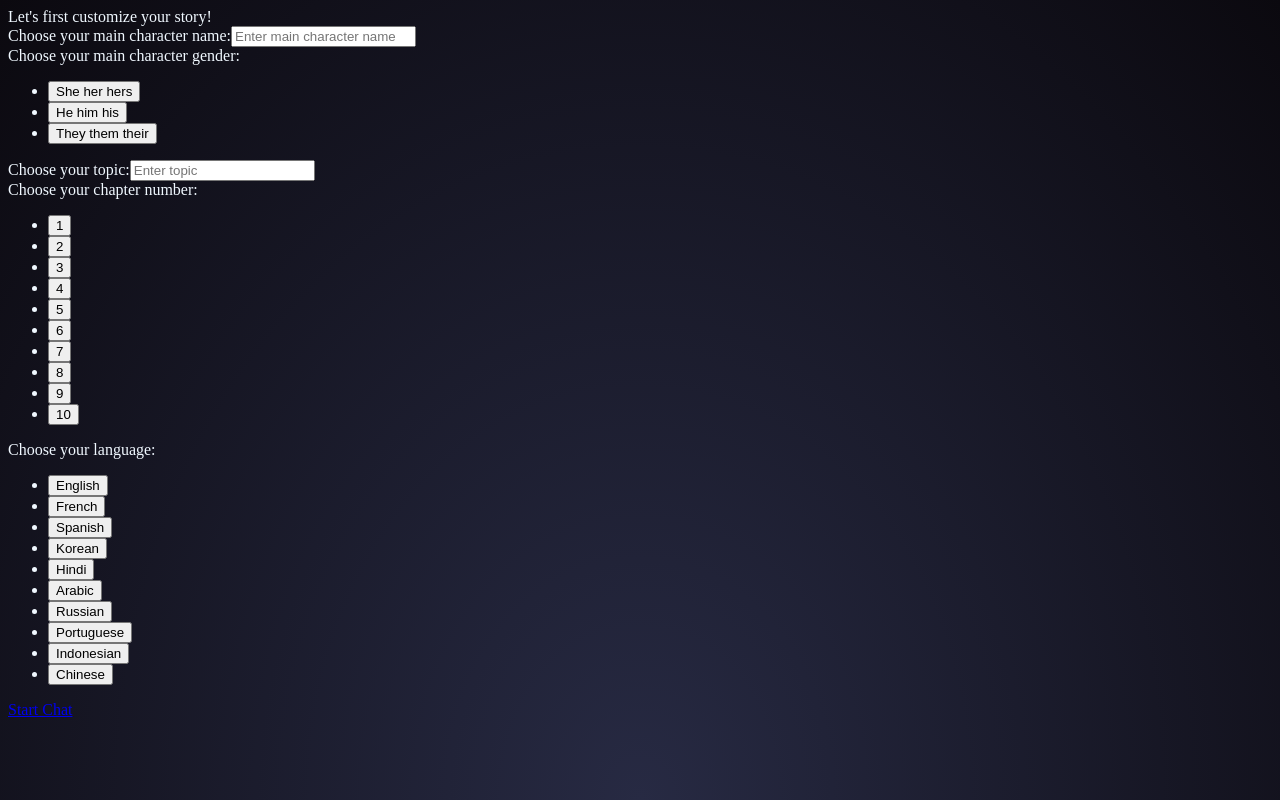
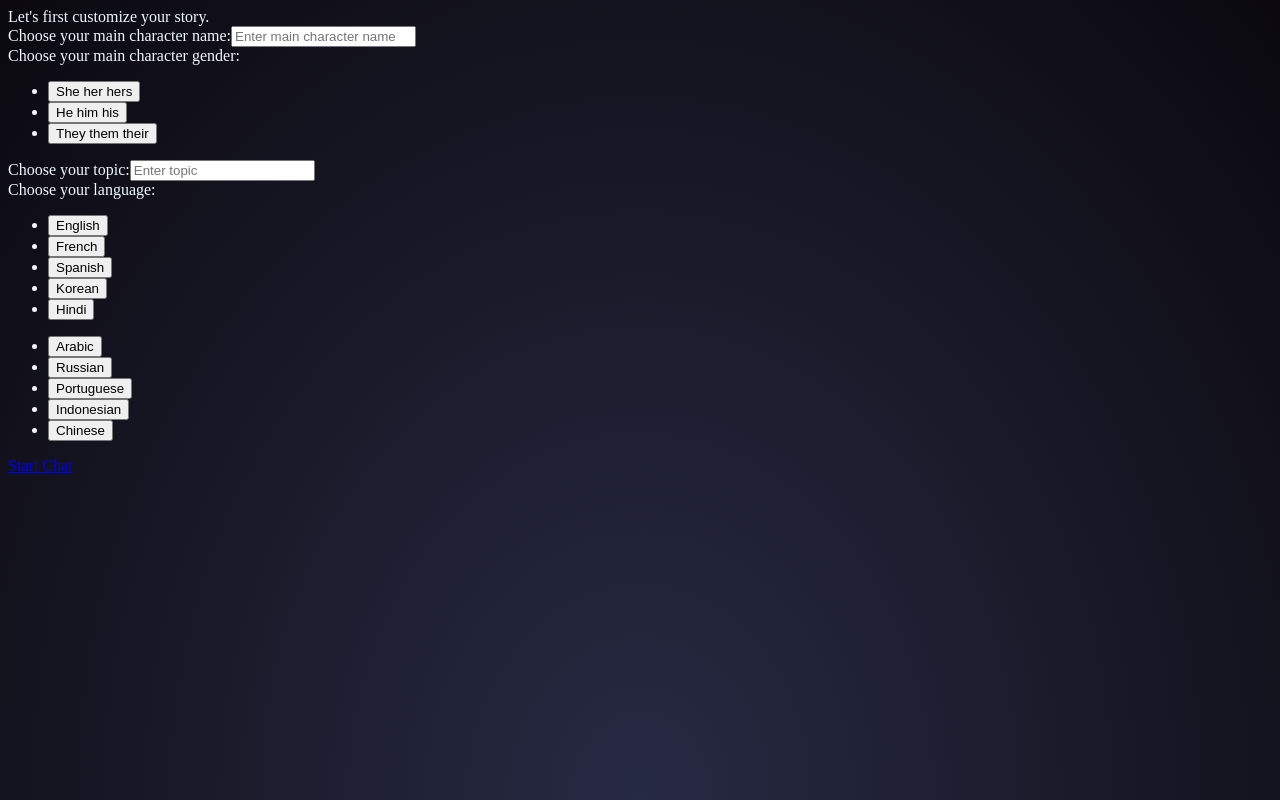
Before and after one commit to sorayapnblm/story-teller-open-ai, a React (Vite) app in the folder client/: page /customize/1/1 in a window 1280 px wide. Built offline with nearby package versions, Linux system fonts and the light colour scheme.

Commit message:
Delete the "chapter" option

```diff
--- a/client/src/components/CustomizeStory.jsx
+++ b/client/src/components/CustomizeStory.jsx
@@ -12,7 +12,6 @@ const CustomizeStory = () => {
   const [mainCharacterName, setMainCharacterName] = useState("");
   const [selectedPronouns, setSelectedPronouns] = useState("");
   const [topic, setTopic] = useState("");
-  const [selectedChapter, setSelectedChapter] = useState("");
   const [selectedLanguage, setSelectedLanguage] = useState("");
 
   // Handle changes in the main character name input field
@@ -30,11 +29,6 @@ const CustomizeStory = () => {
     setTopic(e.target.value);
   };
 
-  // Handle chapter selection
-  const handleChapterChange = (chapter) => {
-    setSelectedChapter(chapter);
-  };
-
   // Handle language selection
   const handleLanguageChange = (language) => {
     setSelectedLanguage(language);
@@ -43,7 +37,7 @@ const CustomizeStory = () => {
   return (
     <div className="customize-story">
       <div className="customize-story-intro">
-        Let's first customize your story!
+        Let's first customize your story.
       </div>
       <div className="customize-story-inputs">
         <div className="customize-story-inputs-maincharacter">
@@ -85,19 +79,6 @@ const CustomizeStory = () => {
           />
         </div>
 
-        <div className="customize-story-inputs-chapter">
-          Choose your chapter number:
-          <ul>
-            {[1, 2, 3, 4, 5, 6, 7, 8, 9, 10].map((chapter) => (
-              <li key={chapter}>
-                <button onClick={() => handleChapterChange(chapter)}>
-                  {chapter}
-                </button>
-              </li>
-            ))}
-          </ul>
-        </div>
-
         <div className="customize-story-inputs-language">
           Choose your language:
           <ul>
@@ -106,12 +87,22 @@ const CustomizeStory = () => {
               "French",
               "Spanish",
               "Korean",
-              "Hindi",
+              "Hindi"
+            ].map((language) => (
+              <li key={language}>
+                <button onClick={() => handleLanguageChange(language)}>
+                  {language}
+                </button>
+              </li>
+            ))}
+          </ul>
+          <ul>
+            {[
               "Arabic",
               "Russian",
               "Portuguese",
               "Indonesian",
-              "Chinese",
+              "Chinese"
             ].map((language) => (
               <li key={language}>
                 <button onClick={() => handleLanguageChange(language)}>
@@ -123,7 +114,7 @@ const CustomizeStory = () => {
         </div>
 
         {/* Link to navigate to ChatInterface and pass selected options as state */}
-        <Link to={`/chat/${storyteller}/${storytellername}/${mainCharacterName}/${selectedPronouns}/${topic}/${selectedChapter}/${selectedLanguage}`}>
+        <Link to={`/chat/${storyteller}/${storytellername}/${mainCharacterName}/${selectedPronouns}/${topic}/${selectedLanguage}`}>
           Start Chat
         </Link>
       </div>
```
